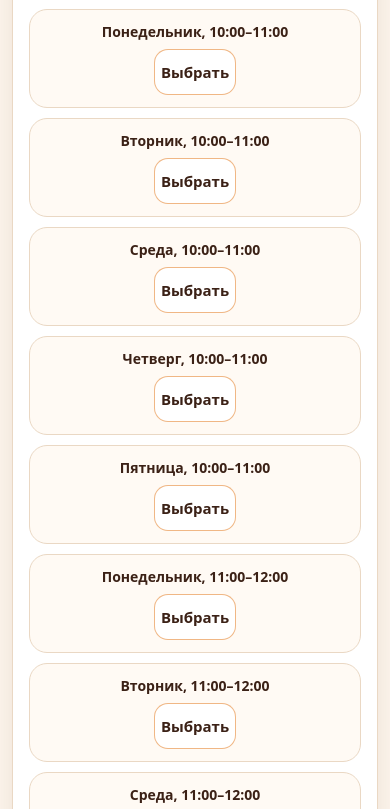
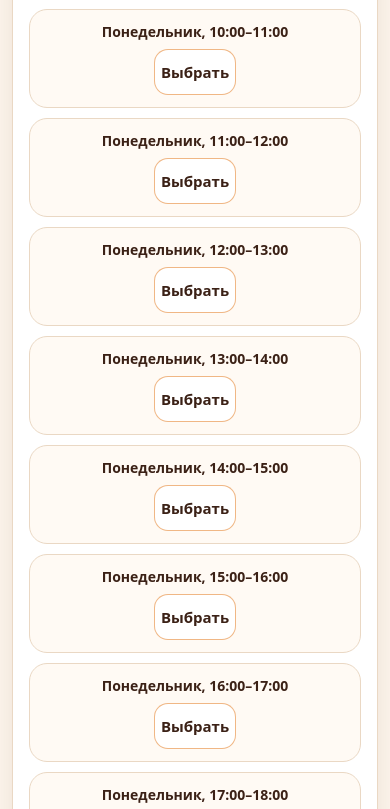
Before and after one commit to mblvaa/psy-consultations, a plain HTML site: page index.html in a window 390 px wide. Shown: the part 1693-2502 px from the top of the page. Drawn offline with Linux system fonts and the light colour scheme.

Commit message:
Update style.css

```diff
--- a/style.css
+++ b/style.css
@@ -864,3 +864,9 @@ textarea:focus {
     text-decoration: none;
   }
 }
+
+@media (max-width: 760px) {
+  .schedule-cell.slot-cell {
+    order: var(--mobile-order);
+  }
+}
```
